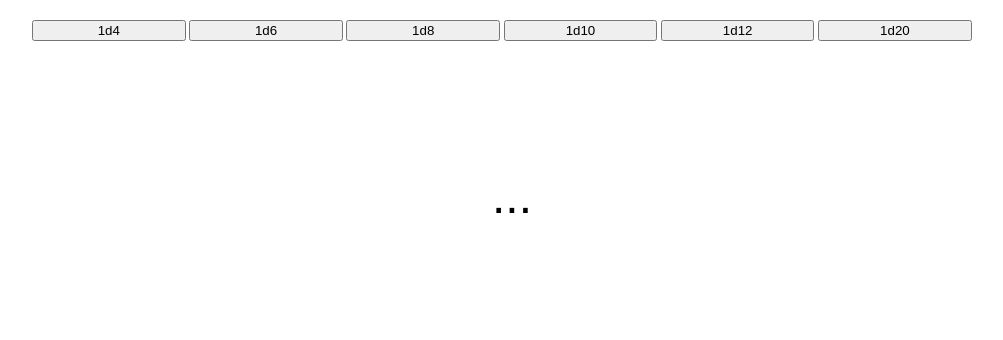
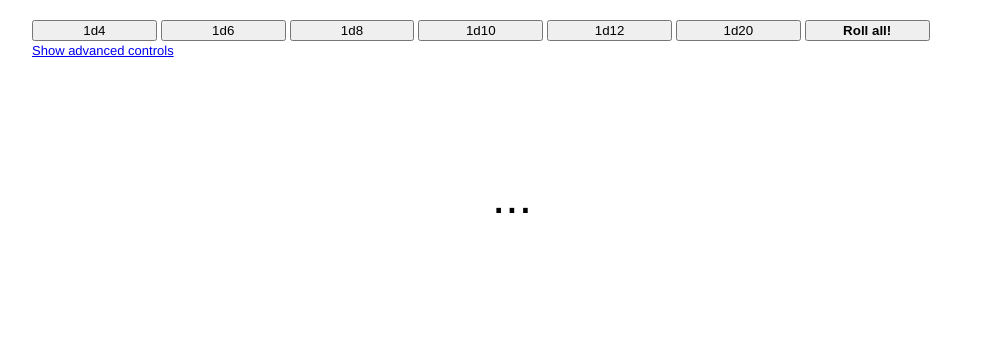
Before and after one commit to onyxfish/fairdiceroll, a Python web app: template templates/home.html in a window 1280 px wide. Shown: the part 110-450 px from the top of the page, without its empty margins (128-1131 px from the left). Run offline with Jinja, Linux system fonts and the light colour scheme; the template is opened without the code that fills it, so the values that code supplies are empty; some libraries are stand-ins or nearby versions.

Commit message:
Added advanced controls. Closes #2.

```diff
--- a/assets/css/style.css
+++ b/assets/css/style.css
@@ -27,20 +27,44 @@ html, body {
     margin-top: 20px;
 }
 
-#dice-controls .die {
-    width: 16%;
+#dice-controls .wrapper {
+    width: 13%;
+    float: left;
+    margin-left: 4px;
+}
+
+#dice-controls .wrapper:first-child {
+    margin-left: 0;
+}
+
+#dice-controls .wrapper .die {
+    width: 100%;
+}
+
+#dice-controls .wrapper .dec, #dice-controls .wrapper .inc {
+    width: 49%;
+    display: none;
+}
+
+#dice-controls #dn {
+    font-weight: bold;
+}
+
+#toggle-advanced {
+    width: 960px;
+    margin: 0 auto;
 }
 
 #rolling {
     margin: 0 auto;
-    margin-top: 120px;
+    margin-top: 100px;
     font-size: 48px;
     text-align: center;
 }
 
 #results {
     margin: 0 auto;
-    margin-top: 120px;
+    margin-top: 100px;
 }
 
 #results .roll {
--- a/assets/js/roll.js
+++ b/assets/js/roll.js
@@ -1,4 +1,28 @@
 var DICE = ['d4', 'd6', 'd8', 'd10', 'd12', 'd20'];
+var COUNTS = {'d4': 1, 'd6': 1, 'd8': 1, 'd10': 1, 'd12': 1, 'd20': 1}
+
+function show_advanced_controls() {
+    $("#dice-controls .wrapper .inc, #dice-controls .wrapper .dec").show();
+    $("#toggle-advanced").hide();
+}
+
+function increment_die_count(die) {
+    COUNTS[die] += 1;
+
+    $("button#" + die).text(COUNTS[die] + die);
+}
+
+function decrement_die_count(die) {
+    if (COUNTS[die] > 0) {
+        COUNTS[die] -= 1;
+    }
+
+    $("button#" + die).text(COUNTS[die] + die);
+}
+
+function get_die_count(die) {
+    return COUNTS[die];
+}
 
 function roll(dice) {
     $("#results").hide();
--- a/templates/home.html
+++ b/templates/home.html
@@ -2,12 +2,43 @@
 
 {% block content %}
 <div id="dice-controls">
-    <button id="d4" class="die" onclick="roll({'d4':1});">1d4</button>
-    <button id="d6" class="die" onclick="roll({'d6':1});">1d6</button>
-    <button id="d8" class="die" onclick="roll({'d8':1});">1d8</button>
-    <button id="d10" class="die" onclick="roll({'d10':1});">1d10</button>
-    <button id="d12" class="die" onclick="roll({'d12':1});">1d12</button>
-    <button id="d20" class="die" onclick="roll({'d20':1});">1d20</button>
+    <div class="wrapper">
+        <button id="d4" class="die" onclick="roll({'d4':get_die_count('d4')});">1d4</button><br />
+        <button class="dec" onclick="decrement_die_count('d4');">-</button>
+        <button class="inc" onclick="increment_die_count('d4');">+</button>
+    </div>
+    <div class="wrapper">
+        <button id="d6" class="die" onclick="roll({'d6':get_die_count('d6')});">1d6</button><br />
+        <button class="dec" onclick="decrement_die_count('d6');">-</button>
+        <button class="inc" onclick="increment_die_count('d6');">+</button>
+    </div>
+    <div class="wrapper">
+        <button id="d8" class="die" onclick="roll({'d8':get_die_count('d8')});">1d8</button><br />
+        <button class="dec" onclick="decrement_die_count('d8');">-</button>
+        <button class="inc" onclick="increment_die_count('d8');">+</button>
+    </div>
+    <div class="wrapper">
+        <button id="d10" class="die" onclick="roll({'d10':get_die_count('d10')});">1d10</button><br />
+        <button class="dec" onclick="decrement_die_count('d10');">-</button>
+        <button class="inc" onclick="increment_die_count('d10');">+</button>
+    </div>
+    <div class="wrapper">
+        <button id="d12" class="die" onclick="roll({'d12':get_die_count('d12')});">1d12</button><br />
+        <button class="dec" onclick="decrement_die_count('d12');">-</button>
+        <button class="inc" onclick="increment_die_count('d12');">+</button>
+    </div>
+    <div class="wrapper">
+        <button id="d20" class="die" onclick="roll({'d20':get_die_count('d20')});">1d20</button><br />
+        <button class="dec" onclick="decrement_die_count('d20');">-</button>
+        <button class="inc" onclick="increment_die_count('d20');">+</button>
+    </div>
+    <div class="wrapper">
+        <button id="dn" class="die" onclick="roll(COUNTS);">Roll all!</button><br />
+    </div>
+    <div style="clear:both;"></div>
+</div>
+<div id="toggle-advanced">
+    <a href="javascript:show_advanced_controls();">Show advanced controls</a>
 </div>
 <div id="rolling" style="display:none;">
     ...
```
